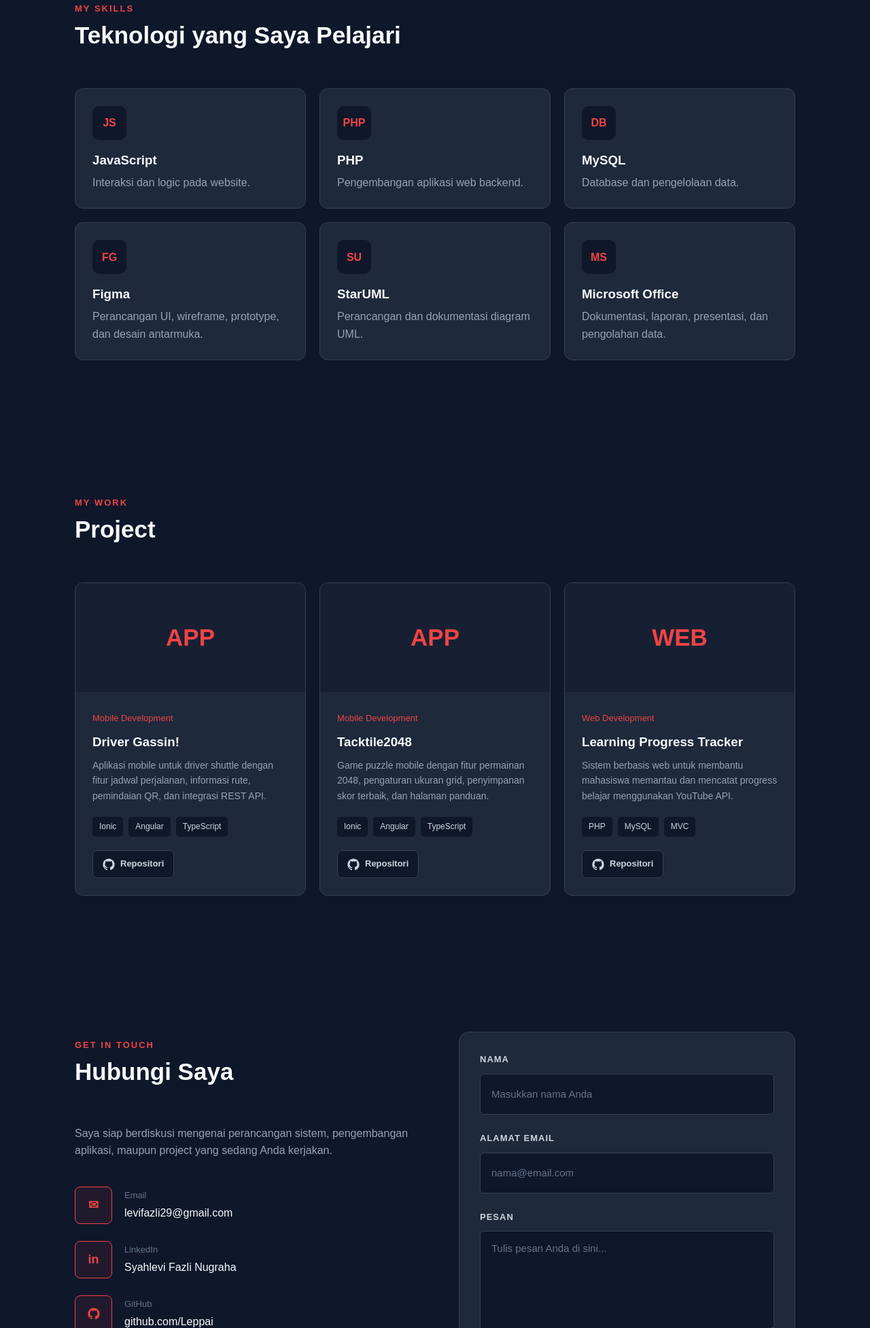
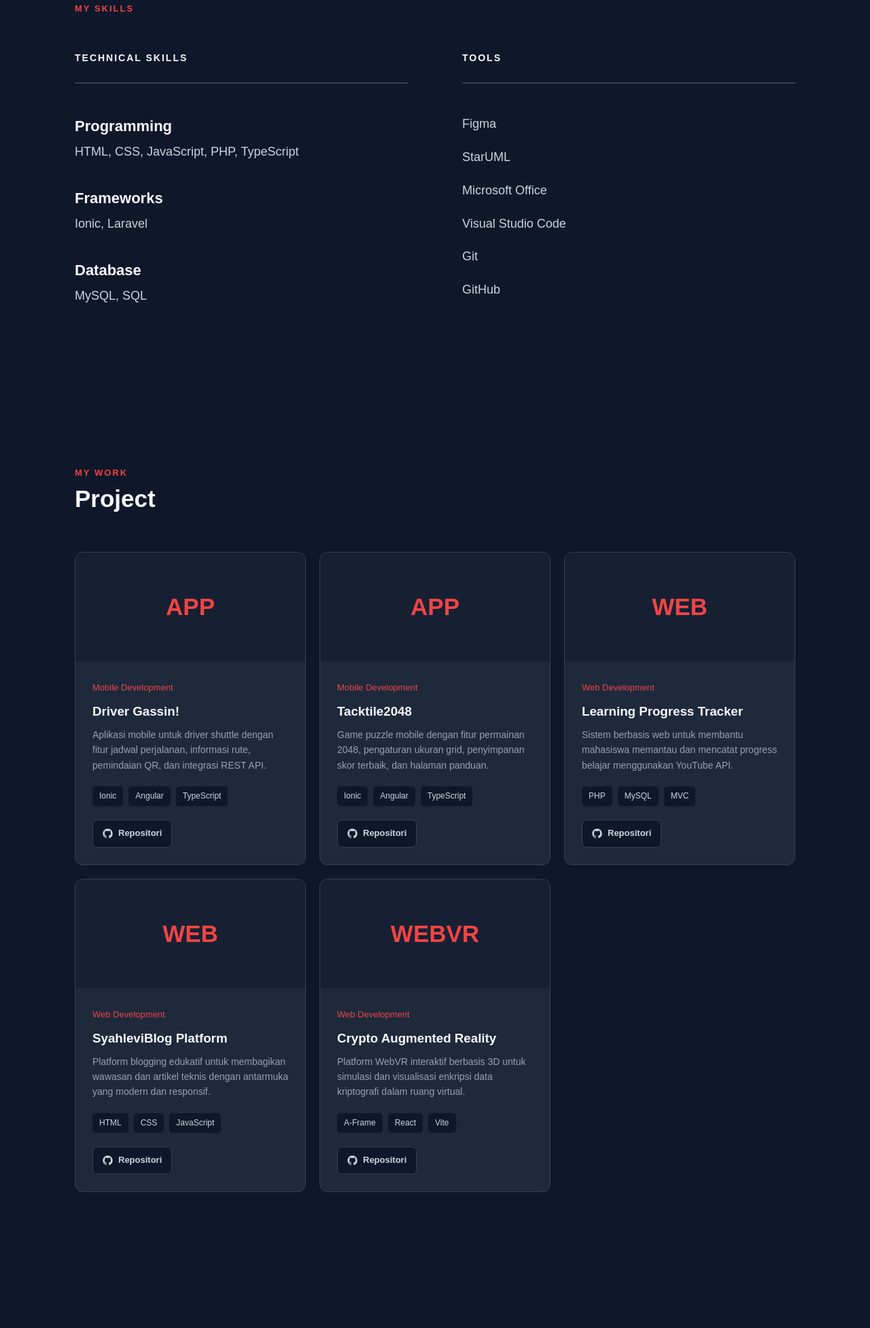
Before and after one commit to Leppai/leppai-portofolio, a plain HTML site: page index.html in a window 1280 px wide. Shown: the part 1529-3483 px from the top of the page at 68% size. Drawn offline with Linux system fonts and the light colour scheme.

Commit message:
fix tampilan

```diff
--- a/index.html
+++ b/index.html
@@ -114,45 +114,48 @@
 
         <div class="section-title">
             <p>MY SKILLS</p>
-            <h2>Teknologi yang Saya Pelajari</h2>
         </div>
 
-        <div class="skills-grid">
+        <div class="skills-content">
 
-            <div class="skill-card">
-                <div class="skill-icon">JS</div>
-                <h3>JavaScript</h3>
-                <p>Interaksi dan logic pada website.</p>
+            <div class="skills-column">
+
+                <h3>TECHNICAL SKILLS</h3>
+
+                <div class="skills-line"></div>
+
+                <div class="skill-group">
+                    <h4>Programming</h4>
+                    <p>HTML, CSS, JavaScript, PHP, TypeScript</p>
+                </div>
+
+                <div class="skill-group">
+                    <h4>Frameworks</h4>
+                    <p>Ionic, Laravel</p>
+                </div>
+
+                <div class="skill-group">
+                    <h4>Database</h4>
+                    <p>MySQL, SQL</p>
+                </div>
+
             </div>
 
-            <div class="skill-card">
-                <div class="skill-icon">PHP</div>
-                <h3>PHP</h3>
-                <p>Pengembangan aplikasi web backend.</p>
-            </div>
+            <div class="skills-column">
 
-            <div class="skill-card">
-                <div class="skill-icon">DB</div>
-                <h3>MySQL</h3>
-                <p>Database dan pengelolaan data.</p>
-            </div>
+                <h3>TOOLS</h3>
 
-            <div class="skill-card">
-                <div class="skill-icon">FG</div>
-                <h3>Figma</h3>
-                <p>Perancangan UI, wireframe, prototype, dan desain antarmuka.</p>
-            </div>
+                <div class="skills-line"></div>
 
-            <div class="skill-card">
-                <div class="skill-icon">SU</div>
-                <h3>StarUML</h3>
-                <p>Perancangan dan dokumentasi diagram UML.</p>
-            </div>
+                <div class="tool-list">
+                    <p>Figma</p>
+                    <p>StarUML</p>
+                    <p>Microsoft Office</p>
+                    <p>Visual Studio Code</p>
+                    <p>Git</p>
+                    <p>GitHub</p>
+                </div>
 
-            <div class="skill-card">
-                <div class="skill-icon">MS</div>
-                <h3>Microsoft Office</h3>
-                <p>Dokumentasi, laporan, presentasi, dan pengolahan data.</p>
             </div>
 
         </div>
@@ -194,8 +197,8 @@
                     <a href="https://github.com/Leppai/fp-ionic-drivers" class="repo" target="_blank" rel="noopener noreferrer">
                         <svg
                             xmlns="http://www.w3.org/2000/svg"
-                            width="18"
-                            height="18"
+                            width="15"
+                            height="15"
                             viewBox="0 0 24 24"
                             fill="currentColor"
                         >
@@ -234,8 +237,8 @@
                     <a href="https://github.com/Leppai/Tacktile2048" class="repo" target="_blank" rel="noopener noreferrer">
                         <svg
                             xmlns="http://www.w3.org/2000/svg"
-                            width="18"
-                            height="18"
+                            width="15"
+                            height="15"
                             viewBox="0 0 24 24"
                             fill="currentColor"
                         >
@@ -274,8 +277,86 @@
                     <a href="https://github.com/Noriishere/web-tracking-progress-belajar" class="repo" target="_blank" rel="noopener noreferrer">
                         <svg
                             xmlns="http://www.w3.org/2000/svg"
-                            width="18"
-                            height="18"
+                            width="15"
+                            height="15"
+                            viewBox="0 0 24 24"
+                            fill="currentColor"
+                        >
+                            <path d="M12 .5C5.65.5.5 5.65.5 12c0 5.08 3.29 9.39 7.86 10.91.58.11.79-.25.79-.55v-2.1c-3.2.7-3.87-1.35-3.87-1.35-.53-1.33-1.28-1.68-1.28-1.68-1.04-.71.08-.7.08-.7 1.15.08 1.76 1.18 1.76 1.18 1.02 1.75 2.68 1.24 3.34.95.1-.74.4-1.24.73-1.52-2.55-.29-5.23-1.28-5.23-5.7 0-1.26.45-2.29 1.18-3.1-.12-.29-.51-1.46.11-3.05 0 0 .96-.31 3.15 1.18a10.9 10.9 0 0 1 5.74 0c2.19-1.49 3.15-1.18 3.15-1.18.62 1.59.23 2.76.11 3.05.73.81 1.18 1.84 1.18 3.1 0 4.43-2.69 5.41-5.25 5.69.41.35.77 1.04.77 2.1v3.11c0 .3.21.66.8.55A11.51 11.51 0 0 0 23.5 12C23.5 5.65 18.35.5 12 .5z"/>
+                        </svg>
+
+                        <span>Repositori</span>
+                    </a>
+                </div>
+
+            </div>
+
+            <div class="project-card">
+
+                <div class="project-image">
+                    WEB
+                </div>
+
+                <div class="project-content">
+                    <span>Web Development</span>
+
+                    <h3>SyahleviBlog Platform</h3>
+
+                    <p>
+                        Platform blogging edukatif untuk membagikan wawasan dan
+                        artikel teknis dengan antarmuka yang modern dan responsif.
+                    </p>
+
+                    <div class="tags">
+                        <span>HTML</span>
+                        <span>CSS</span>
+                        <span>JavaScript</span>
+                    </div>
+
+                    <a href="https://github.com/Leppai/BlogBasisData" class="repo" target="_blank" rel="noopener noreferrer">
+                        <svg
+                            xmlns="http://www.w3.org/2000/svg"
+                            width="15"
+                            height="15"
+                            viewBox="0 0 24 24"
+                            fill="currentColor"
+                        >
+                            <path d="M12 .5C5.65.5.5 5.65.5 12c0 5.08 3.29 9.39 7.86 10.91.58.11.79-.25.79-.55v-2.1c-3.2.7-3.87-1.35-3.87-1.35-.53-1.33-1.28-1.68-1.28-1.68-1.04-.71.08-.7.08-.7 1.15.08 1.76 1.18 1.76 1.18 1.02 1.75 2.68 1.24 3.34.95.1-.74.4-1.24.73-1.52-2.55-.29-5.23-1.28-5.23-5.7 0-1.26.45-2.29 1.18-3.1-.12-.29-.51-1.46.11-3.05 0 0 .96-.31 3.15 1.18a10.9 10.9 0 0 1 5.74 0c2.19-1.49 3.15-1.18 3.15-1.18.62 1.59.23 2.76.11 3.05.73.81 1.18 1.84 1.18 3.1 0 4.43-2.69 5.41-5.25 5.69.41.35.77 1.04.77 2.1v3.11c0 .3.21.66.8.55A11.51 11.51 0 0 0 23.5 12C23.5 5.65 18.35.5 12 .5z"/>
+                        </svg>
+
+                        <span>Repositori</span>
+                    </a>
+                </div>
+
+            </div>
+
+            <div class="project-card">
+
+                <div class="project-image">
+                    WEBVR
+                </div>
+
+                <div class="project-content">
+                    <span>Web Development</span>
+
+                    <h3>Crypto Augmented Reality</h3>
+
+                    <p>
+                        Platform WebVR interaktif berbasis 3D
+                        untuk simulasi dan visualisasi enkripsi data kriptografi dalam ruang virtual.
+                    </p>
+
+                    <div class="tags">
+                        <span>A-Frame</span>
+                        <span>React</span>
+                        <span>Vite</span>
+                    </div>
+
+                    <a href="https://github.com/Noriishere/augmented-reality-encrypt" class="repo" target="_blank" rel="noopener noreferrer">
+                        <svg
+                            xmlns="http://www.w3.org/2000/svg"
+                            width="15"
+                            height="15"
                             viewBox="0 0 24 24"
                             fill="currentColor"
                         >
--- a/style.css
+++ b/style.css
@@ -290,55 +290,68 @@ header {
     max-width: 1100px;
 }
 
-.skills-grid {
+.skills-content {
     display: grid;
-    grid-template-columns: repeat(3, 1fr);
+    grid-template-columns: 1fr 1fr;
+
+    gap: 80px;
+}
+
+.skills-column h3 {
+    font-size: 14px;
+    letter-spacing: 2px;
+    font-weight: 700;
+
+    color: #f8fafc;
+}
+
+.skills-line {
+    width: 100%;
+    height: 2px;
+
+    margin: 25px 0 45px;
+
+    background: #334155;
+}
+
+
+/* ===== LANGUAGE GROUP ===== */
+
+.skill-group {
+    margin-bottom: 35px;
+}
+
+.skill-group h4 {
+    font-size: 22px;
+
+    margin-bottom: 5px;
+
+    color: #f8fafc;
+}
+
+.skill-group p {
+    color: #cbd5e1;
+
+    font-size: 18px;
+    line-height: 1.7;
+}
+
+
+/* ===== TOOLS ===== */
+
+.tool-list {
+    display: flex;
+    flex-direction: column;
 
     gap: 20px;
 }
 
-.skill-card {
-    padding: 25px;
+.tool-list p {
+    color: #cbd5e1;
 
-    background: #1e293b;
-
-    border: 1px solid #334155;
-    border-radius: 12px;
+    font-size: 18px;
 
     transition: 0.3s;
-}
-
-.skill-card:hover {
-    transform: translateY(-5px);
-
-    border-color: #ef4444;
-}
-
-.skill-icon {
-    width: 50px;
-    height: 50px;
-
-    margin-bottom: 15px;
-
-    display: flex;
-    align-items: center;
-    justify-content: center;
-
-    background: #0f172a;
-
-    color: #ef4444;
-
-    border-radius: 10px;
-
-    font-weight: bold;
-}
-
-.skill-card h3 {
-    margin-bottom: 5px;
-}
-
-.skill-card p {
-    color: #94a3b8;
 }
 
 
@@ -789,8 +802,9 @@ footer {
 
     /* Skills */
 
-    .skills-grid {
-        grid-template-columns: 1fr 1fr;
+    .skills-content {
+        grid-template-columns: 1fr;
+        gap: 50px;
     }
 
 
@@ -853,8 +867,18 @@ footer {
 
     /* Skills */
 
-    .skills-grid {
+    .skills-content {
         grid-template-columns: 1fr;
+        gap: 40px;
+    }
+
+    .skill-group h4 {
+        font-size: 20px;
+    }
+
+    .skill-group p,
+    .tool-list p {
+        font-size: 16px;
     }
 
 
```
